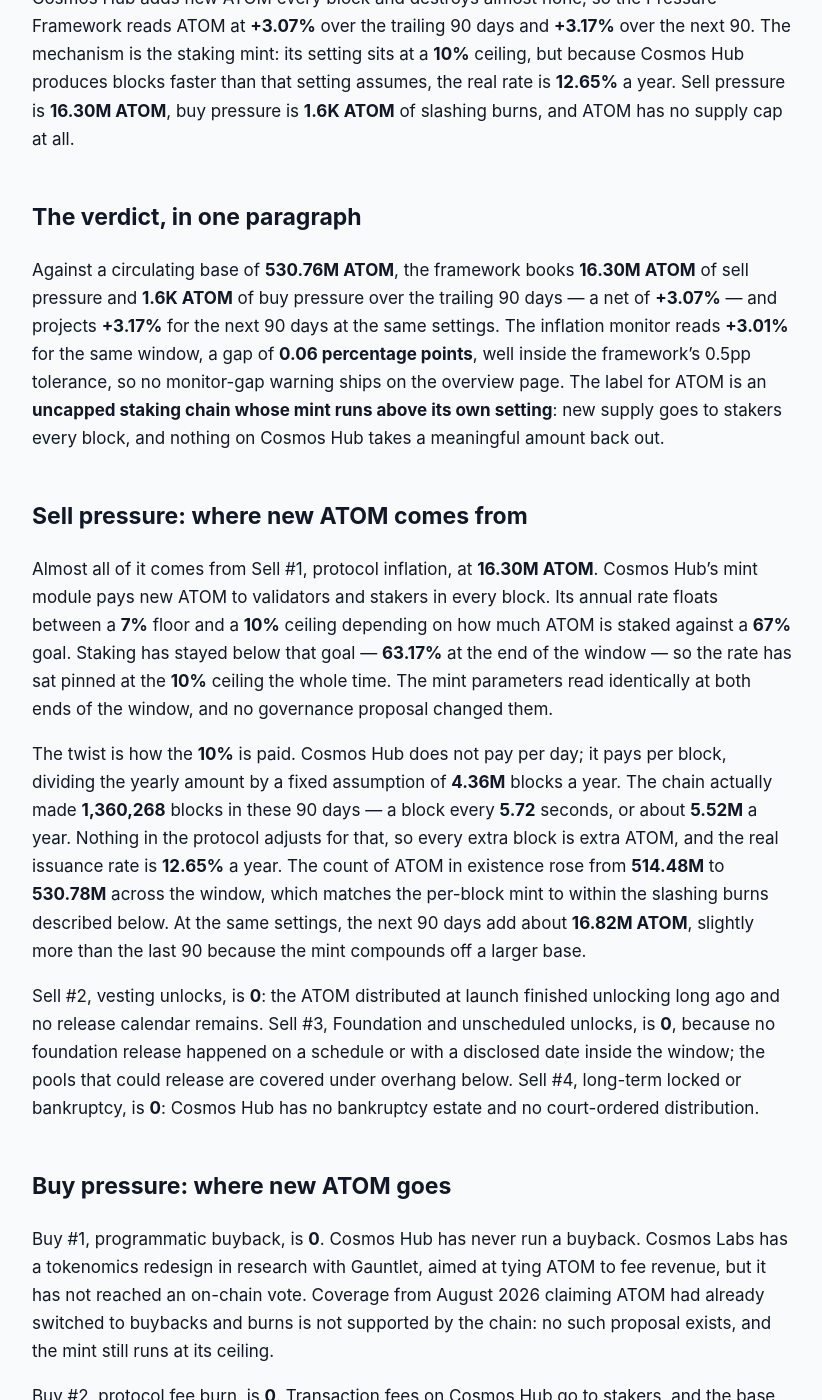
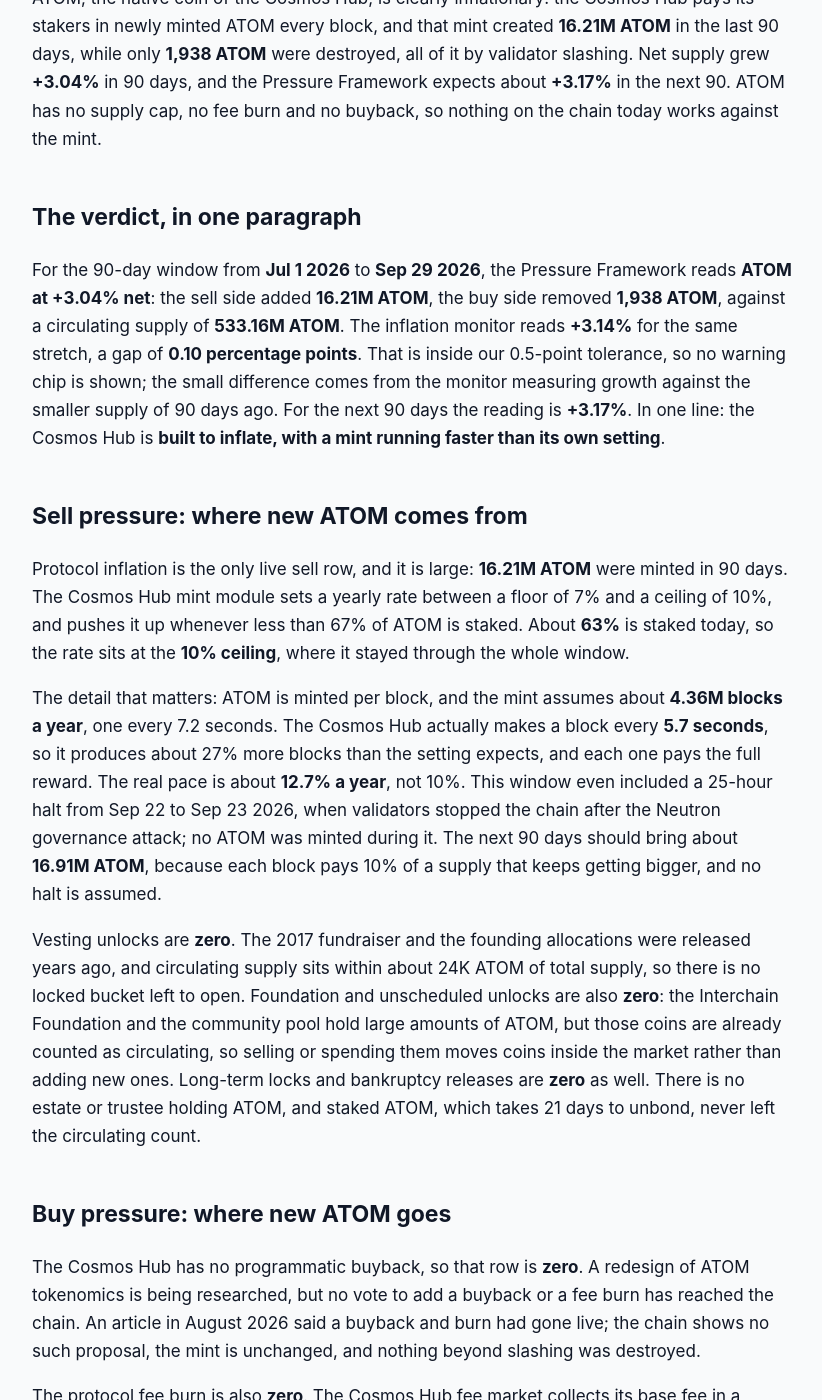
Before and after one commit to jeevansongmy-spec/mrnasdog-articles, a Jekyll site: the page built from crypto/atom-pressure-framework.md, in a window 1280 px wide and 1400 px high, scrolled down 230 px. Shown: the whole window, without its empty margins (228-1050 px from the left). Built offline with Jekyll 4.4.1, drawn with Linux system fonts in a browser that asks for light colours; some of the changed text lies outside the part shown.

Commit message:
publish: crypto/atom-pressure-framework

```diff
--- a/crypto/atom-pressure-framework.md
+++ b/crypto/atom-pressure-framework.md
@@ -1,6 +1,6 @@
 ---
-title: "ATOM Inflation Analysis · September 2026 · Supply growing, projected to keep growing"
-description: "Supply growing: ATOM reads +3.07% over 90 days. Cosmos Hub minted 16.30M ATOM at a real 12.65% rate against a 10% setting and burned only 1.6K from slashing."
+title: "ATOM Inflation Analysis · September 2026 · Supply growing · projected to keep growing"
+description: "Supply growing, projected to keep growing: ATOM reads +3.04% over 90 days. Cosmos Hub minted 16.21M ATOM at a real 12.7% rate and burned only 1.9K by slashing."
 canonical_url: "https://mrnasdog.com/research/atom/inflation"
 tags: ["crypto", "atom", "cosmos", "staking"]
 published: true
@@ -8,48 +8,50 @@ published: true
 
 *Originally published at [https://mrnasdog.com/research/atom/inflation](https://mrnasdog.com/research/atom/inflation)*
 
-# ATOM Inflation Analysis · September 2026 · Supply growing, projected to keep growing
+# ATOM Inflation Analysis · September 2026 · Supply growing · projected to keep growing
 
-Cosmos Hub adds new ATOM every block and destroys almost none, so the Pressure Framework reads ATOM at **+3.07%** over the trailing 90 days and **+3.17%** over the next 90. The mechanism is the staking mint: its setting sits at a **10%** ceiling, but because Cosmos Hub produces blocks faster than that setting assumes, the real rate is **12.65%** a year. Sell pressure is **16.30M ATOM**, buy pressure is **1.6K ATOM** of slashing burns, and ATOM has no supply cap at all.
+ATOM, the native coin of the Cosmos Hub, is clearly inflationary: the Cosmos Hub pays its stakers in newly minted ATOM every block, and that mint created **16.21M ATOM** in the last 90 days, while only **1,938 ATOM** were destroyed, all of it by validator slashing. Net supply grew **+3.04%** in 90 days, and the Pressure Framework expects about **+3.17%** in the next 90. ATOM has no supply cap, no fee burn and no buyback, so nothing on the chain today works against the mint.
 
 ## The verdict, in one paragraph
 
-Against a circulating base of **530.76M ATOM**, the framework books **16.30M ATOM** of sell pressure and **1.6K ATOM** of buy pressure over the trailing 90 days — a net of **+3.07%** — and projects **+3.17%** for the next 90 days at the same settings. The inflation monitor reads **+3.01%** for the same window, a gap of **0.06 percentage points**, well inside the framework's 0.5pp tolerance, so no monitor-gap warning ships on the overview page. The label for ATOM is an **uncapped staking chain whose mint runs above its own setting**: new supply goes to stakers every block, and nothing on Cosmos Hub takes a meaningful amount back out.
+For the 90-day window from **Jul 1 2026** to **Sep 29 2026**, the Pressure Framework reads **ATOM at +3.04% net**: the sell side added **16.21M ATOM**, the buy side removed **1,938 ATOM**, against a circulating supply of **533.16M ATOM**. The inflation monitor reads **+3.14%** for the same stretch, a gap of **0.10 percentage points**. That is inside our 0.5-point tolerance, so no warning chip is shown; the small difference comes from the monitor measuring growth against the smaller supply of 90 days ago. For the next 90 days the reading is **+3.17%**. In one line: the Cosmos Hub is **built to inflate, with a mint running faster than its own setting**.
 
 ## Sell pressure: where new ATOM comes from
 
-Almost all of it comes from Sell #1, protocol inflation, at **16.30M ATOM**. Cosmos Hub's mint module pays new ATOM to validators and stakers in every block. Its annual rate floats between a **7%** floor and a **10%** ceiling depending on how much ATOM is staked against a **67%** goal. Staking has stayed below that goal — **63.17%** at the end of the window — so the rate has sat pinned at the **10%** ceiling the whole time. The mint parameters read identically at both ends of the window, and no governance proposal changed them.
+Protocol inflation is the only live sell row, and it is large: **16.21M ATOM** were minted in 90 days. The Cosmos Hub mint module sets a yearly rate between a floor of 7% and a ceiling of 10%, and pushes it up whenever less than 67% of ATOM is staked. About **63%** is staked today, so the rate sits at the **10% ceiling**, where it stayed through the whole window.
 
-The twist is how the **10%** is paid. Cosmos Hub does not pay per day; it pays per block, dividing the yearly amount by a fixed assumption of **4.36M** blocks a year. The chain actually made **1,360,268** blocks in these 90 days — a block every **5.72** seconds, or about **5.52M** a year. Nothing in the protocol adjusts for that, so every extra block is extra ATOM, and the real issuance rate is **12.65%** a year. The count of ATOM in existence rose from **514.48M** to **530.78M** across the window, which matches the per-block mint to within the slashing burns described below. At the same settings, the next 90 days add about **16.82M ATOM**, slightly more than the last 90 because the mint compounds off a larger base.
+The detail that matters: ATOM is minted per block, and the mint assumes about **4.36M blocks a year**, one every 7.2 seconds. The Cosmos Hub actually makes a block every **5.7 seconds**, so it produces about 27% more blocks than the setting expects, and each one pays the full reward. The real pace is about **12.7% a year**, not 10%. This window even included a 25-hour halt from Sep 22 to Sep 23 2026, when validators stopped the chain after the Neutron governance attack; no ATOM was minted during it. The next 90 days should bring about **16.91M ATOM**, because each block pays 10% of a supply that keeps getting bigger, and no halt is assumed.
 
-Sell #2, vesting unlocks, is **0**: the ATOM distributed at launch finished unlocking long ago and no release calendar remains. Sell #3, Foundation and unscheduled unlocks, is **0**, because no foundation release happened on a schedule or with a disclosed date inside the window; the pools that could release are covered under overhang below. Sell #4, long-term locked or bankruptcy, is **0**: Cosmos Hub has no bankruptcy estate and no court-ordered distribution.
+Vesting unlocks are **zero**. The 2017 fundraiser and the founding allocations were released years ago, and circulating supply sits within about 24K ATOM of total supply, so there is no locked bucket left to open. Foundation and unscheduled unlocks are also **zero**: the Interchain Foundation and the community pool hold large amounts of ATOM, but those coins are already counted as circulating, so selling or spending them moves coins inside the market rather than adding new ones. Long-term locks and bankruptcy releases are **zero** as well. There is no estate or trustee holding ATOM, and staked ATOM, which takes 21 days to unbond, never left the circulating count.
 
 ## Buy pressure: where new ATOM goes
 
-Buy #1, programmatic buyback, is **0**. Cosmos Hub has never run a buyback. Cosmos Labs has a tokenomics redesign in research with Gauntlet, aimed at tying ATOM to fee revenue, but it has not reached an on-chain vote. Coverage from August 2026 claiming ATOM had already switched to buybacks and burns is not supported by the chain: no such proposal exists, and the mint still runs at its ceiling.
+The Cosmos Hub has no programmatic buyback, so that row is **zero**. A redesign of ATOM tokenomics is being researched, but no vote to add a buyback or a fee burn has reached the chain. An article in August 2026 said a buyback and burn had gone live; the chain shows no such proposal, the mint is unchanged, and nothing beyond slashing was destroyed.
 
-Buy #2, protocol fee burn, is **0**. Transaction fees on Cosmos Hub go to stakers, and the base fee collected by the fee market is parked in its own account rather than destroyed — that account grew from **56.8K** to **60.2K ATOM**. Governance deposits were not burned either. Two spam proposals were overwhelmingly vetoed in July 2026, but a deposit is only burned when the vote also reaches quorum, and neither did, so both deposits were refunded; the supply shows no drop at either closing block.
+The protocol fee burn is also **zero**. The Cosmos Hub fee market collects its base fee in a module wallet instead of destroying it; that wallet grew from about 57.4K to **60.8K ATOM** this window. Foundation buying is **zero**, and a new long-term lock is **zero**, because staked ATOM stays inside the circulating count.
 
-The only ATOM actually destroyed is Buy #5, slashing burn, at **1.6K ATOM**. When a validator misses too many blocks, Cosmos Hub takes a small cut of its staked ATOM and burns it. That happened on **7** separate days in the window; the largest was on **Sep 2 2026**, when **7** validators lost **335 ATOM** in a single block. The framework assumes the same pace for the next 90 days. Buy #3, Foundation buy, is **0**: no entity bought ATOM on the market. Buy #4, new long-term lock, is **0**. Staked ATOM rose from **322.17M** to **335.27M**, but staked ATOM can unbond in 21 days and is already inside the circulating count, so it is not a lock.
+The only thing that removes ATOM is the slashing burn, booked as its own row: **1,938 ATOM** in 90 days. When a validator misses too many blocks, a small slice of the ATOM staked with it is destroyed. That happened on eleven separate days between Jul 9 and Sep 28 2026, with the largest amounts on Sep 3 and Sep 9. Against 16.21M ATOM of new supply, the slashing burn offsets about one ATOM in every 8,400 minted.
 
 ## Foundation and overhang
 
-Three pools of already-existing ATOM could reach the market by decision rather than by schedule. The largest is the Interchain Foundation treasury, which reported **14.93M ATOM** on **Jun 30 2026**, down from **15.23M** at the end of February; the foundation sells assets from time to time to fund its budget, and its holdings are refreshed from its monthly treasury report. The second is the Cosmos Hub community pool, controlled by on-chain governance, which grew from **10.45M** to **11.33M ATOM** over the window. That rise came from its **2%** share of staking rewards and fees plus **555.4K ATOM** sent back to the pool by a multisig on **Sep 10 2026**; the only spend that passed in the window paid out a stablecoin, not ATOM. The third is the fee-market account holding **60.2K ATOM** of parked base fees, which no decision has yet given a destination. The community pool and the fee-market account are read from the chain at every rebuild. If any of these balances falls between refreshes, that outflow enters Sell #3 at the next refresh.
+Four large pots of ATOM are tracked. The **Interchain Foundation** reported **14.93M ATOM** in its treasury on Jun 30 2026, close to the 15.01M it reported a year earlier; its July and August reports have not been published, so we check that figure by hand every two weeks. The **community pool**, which only a passing governance vote can spend, grew from **10.50M** to **11.38M ATOM** in the window, fed by a 2% cut of staking rewards. A **4-of-6 recovery wallet** holds about **1.23M ATOM** taken back from the Neutron attacker on Sep 23 2026. The fee collector holds **60.8K ATOM**. The chain pots are read every day.
 
-## How ATOM compares to other proof-of-stake chains
+All four sit inside the circulating count, so none of them can add new supply to the market; they can only move coins that are already counted. We still watch them: if any of these balances falls between checks, the outflow is written into the Foundation row at the next check.
 
-ATOM sits in the uncapped, continuous-emission class of proof-of-stake chains, where staking rewards are paid in new coins and no ceiling exists on total supply. Within that class, ATOM is on the high end. Its staking-linked rate range of 7% to 10% is set by governance rather than written into a fixed schedule, and in practice it pays more than the top of that range because the mint counts blocks, not time. Chains that pay rewards per unit of time, or that re-scale their block assumption when block times change, do not carry that extra issuance.
+## How ATOM compares to other proof-of-stake Layer 1 chains
 
-Against a halving-model chain like Bitcoin the difference is structural. Bitcoin's issuance is capped and falls on a known clock, so its 90-day reading is a fraction of a percent and shrinking. ATOM's issuance is uncapped and responds to staking behaviour: if staking rose above the 67% goal, the rate would start to drift down toward the 7% floor, and if staking falls it stays pinned at the ceiling. There is no date on which ATOM issuance halves.
+ATOM belongs to the group of uncapped, continuous-emission proof-of-stake chains, but it sits at the high end of that group. Ethereum also pays stakers in new coins and has no cap, yet it destroys the base fee of every transaction, so heavy use can pull net issuance down. The Cosmos Hub parks its base fee instead of burning it, so ATOM has no usage-driven brake on supply at all.
 
-Against burn-heavy tokens — exchange tokens with quarterly buybacks, or chains that destroy part of every transaction fee — ATOM has no offset at scale. Its only removal is validator slashing, **1.6K ATOM** against **16.30M** minted, about one ATOM destroyed for every ten thousand created. For a burn to change this reading, Cosmos Hub would need a new fee-linked mechanism approved by governance, which is exactly what the tokenomics research is exploring.
+Solana follows a schedule that cuts its inflation rate every year toward a low long-term floor, so its dilution shrinks by design over time. ATOM has no such taper: its rate is set by the staking ratio, and at today's ratio it stays at the ceiling, with the fast block time pushing the real pace above it. Bitcoin, with a fixed cap and halvings, sits at the opposite end of the map.
+
+The practical difference for an ATOM holder is simple. Staking roughly keeps pace with the mint, but unstaked ATOM loses about **3%** of its share of supply every 90 days. Among large proof-of-stake coins, that is one of the steepest dilution rates we track.
 
 ## What to watch in the next 90 days
 
-First, the Cosmos Labs tokenomics Phase 2 report with Gauntlet, which the Hub team says is almost finished; any proposal to cut the ceiling or change how the mint is paid would change the forward reading, and a vote passing mid-window would re-base the projection. Second, the staking ratio at **63.17%**: about **20.3M** more ATOM would need to be staked to reach the 67% goal and start pulling the rate below the ceiling. Third, the community pool at **11.33M ATOM**, where proposal #1054 closes its vote on **Sep 17 2026** and pays a stablecoin, not ATOM — any later proposal spending pool ATOM would add to Sell #3. Fourth, the Interchain Foundation's next monthly treasury report, to see whether its **14.93M ATOM** keeps falling. Fifth, block times: if blocks speed up further, issuance rises further above the **10%** setting.
+First, the **tokenomics Phase 2 report**: on Sep 24 2026 the Hub team said it had sent feedback on an early draft and is waiting for the final version, and any change to the mint, a fee burn or a buyback would need a governance vote before it touches the ledger; no vote date exists yet. Second, proposal **1056**, voting until **Sep 30 2026**, asks for about **1.72M ATOM** from the community pool; even if it passes, those coins are already circulating, so it would not change the supply reading. Third, the **staking ratio**: if more than 67% of ATOM is staked, the rate starts to fall from 10% toward 7%. Fourth, a community draft posted on Sep 21 2026 to limit ATOM inflation to a 4–8% band is still only a forum discussion. Fifth, the Interchain Foundation's next treasury report, which would show whether its 14.93M ATOM has started to shrink.
 
 ## Summary
 
-The MrNasdog Pressure Framework reads ATOM at **+3.07%** over the trailing 90 days and **+3.17%** projected forward: supply growing, projected to keep growing. The structural mechanism is Cosmos Hub's staking mint, pinned at its **10%** ceiling but paying a real **12.65%** a year because it counts blocks rather than time, which produced **16.30M ATOM** in 90 days against only **1.6K ATOM** destroyed by slashing. The key risk is that nothing on the chain offsets it — no buyback, no fee burn, no lock — while **14.93M ATOM** at the Interchain Foundation and **11.33M ATOM** in the community pool sit on no release schedule. ATOM has no supply cap; the only ceiling is a governance setting that a vote can change.
+ATOM supply grew **+3.04%** in the 90 days to Sep 29 2026 and is projected to grow about **+3.17%** in the next 90, because the Cosmos Hub mints new ATOM every block at its 10% ceiling and its fast blocks lift the real pace to about 12.7% a year. The only offset is a slashing burn of **1,938 ATOM**; there is no fee burn, no buyback and no vesting. The main risk for holders is continued dilution with no cap; the main thing that could change it is a governance vote on new tokenomics, which has not been scheduled.
 
-*MrNasdog Pressure Framework analysis of ATOM, Metric 1 — Inflation. Data + explanation only. Not financial advice. Updated Sep 15 2026.*
+*MrNasdog Pressure Framework analysis of ATOM, Metric 1 — Inflation. Data + explanation only. Not financial advice. Checked Sep 29 2026.*
```
